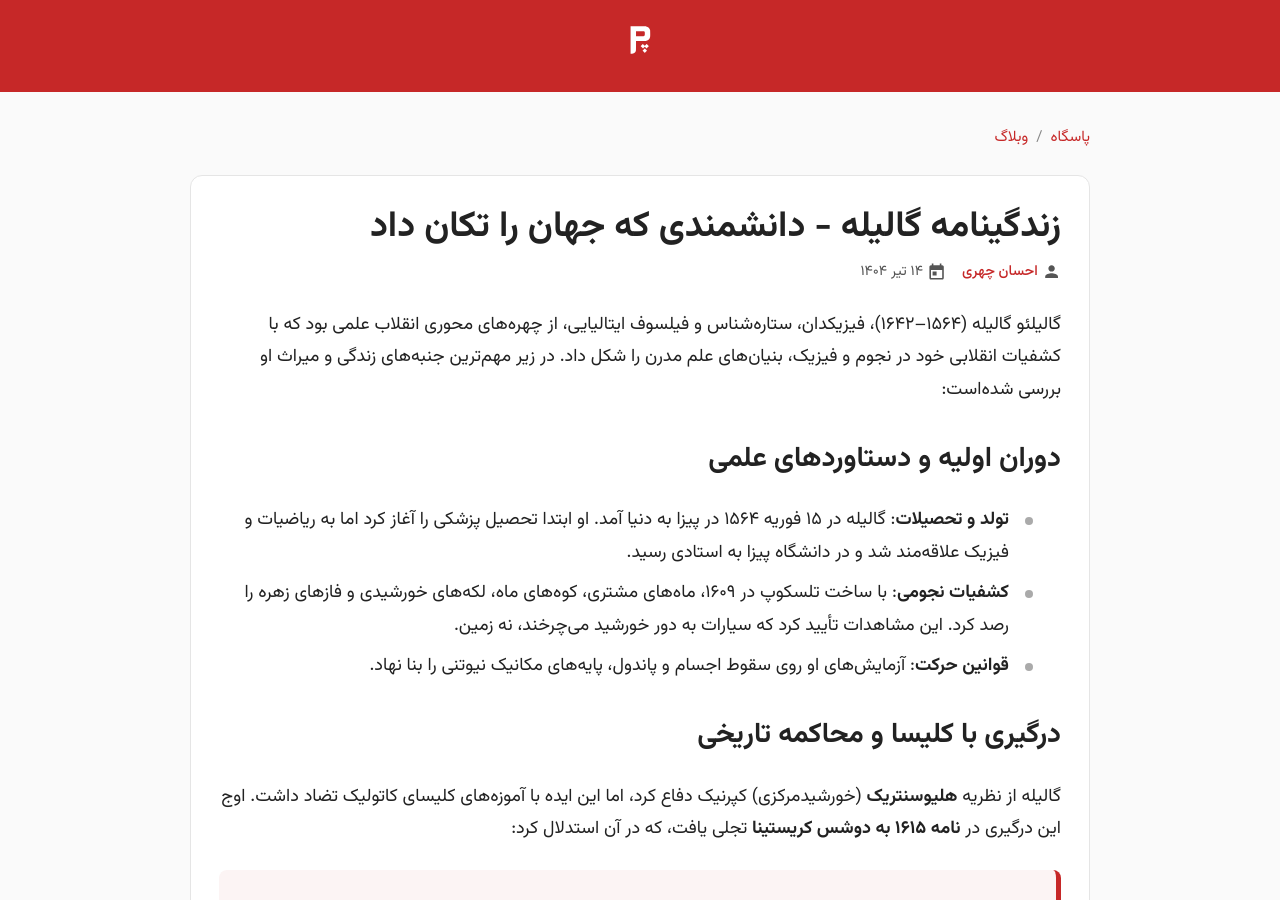
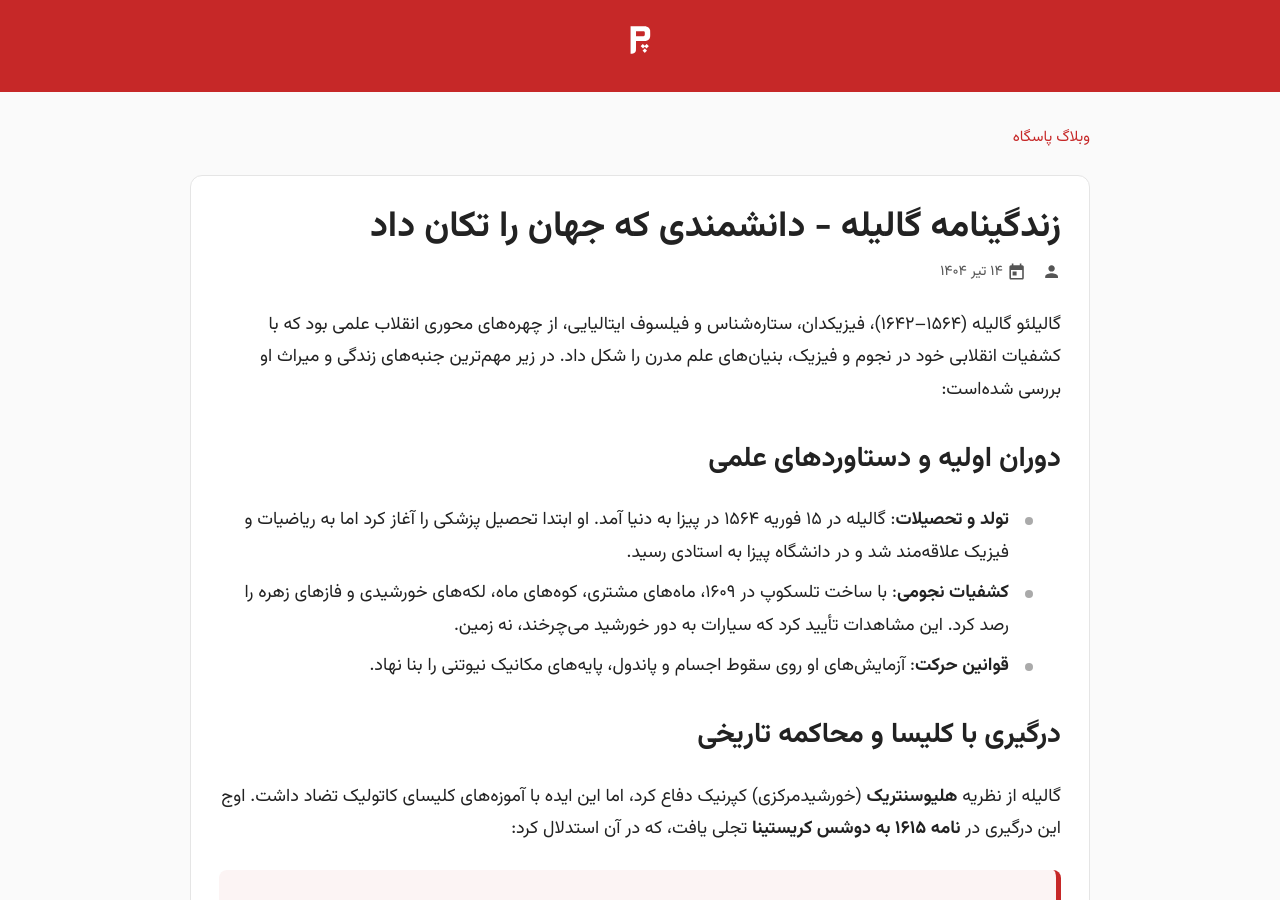
Before and after one commit to darkblog/darkblog.github.io, a Jekyll site: the page built from _posts/2025-7-5-68.md, in a window 1280 px wide and 900 px high. Built offline with Jekyll 4.4.1, drawn with Linux system fonts in a browser that asks for light colours.

Commit message:
Update post.html

```diff
--- a/_layouts/post.html
+++ b/_layouts/post.html
@@ -551,7 +551,7 @@
 <body>
 
 <header>
-  <a href="/" aria-label="وبلاگ پاسگاه">
+  <a href="https://www.pasgah.org/" aria-label="وبلاگ پاسگاه">
     <img src="https://www.pasgah.org/blog.svg" class="logo-svg" alt="وبلاگ پاسگاه" loading="lazy">
   </a>
 </header>
@@ -561,8 +561,7 @@
 
     <nav class="breadcrumb" aria-label="مسیر راهنما">
       <ol>
-        <li><a href="{{ '/' | relative_url }}">پاسگاه</a></li>
-        <li><a href="{{ '/blog' | relative_url }}">وبلاگ</a></li>
+        <li><a href="https://www.pasgah.org/">وبلاگ پاسگاه</a></li>
         {% if page.category and page.category_url %}
         <li><a href="{{ page.category_url | relative_url }}">{{ page.category }}</a></li>
         {% endif %}
@@ -577,7 +576,6 @@
           <svg viewBox="0 0 24 24" width="18" height="18">
             <path d="M12 12c2.21 0 4-1.79 4-4s-1.79-4-4-4-4 1.79-4 4 1.79 4 4 4zm0 2c-2.67 0-8 1.34-8 4v2h16v-2c0-2.66-5.33-4-8-4z"/>
           </svg>
-          <a href="https://t.me/s/pbstwi" rel="author">احسان چهری</a>
         </span>
         <span class="post-date" data-date="{{ page.date | date_to_xmlschema }}">
           <svg viewBox="0 0 24 24" width="18" height="18">
@@ -628,7 +626,7 @@
 </main>
 
 <footer>
-  <a href="/" aria-label="وبلاگ پاسگاه">
+  <a href="https://www.pasgah.org/" aria-label="وبلاگ پاسگاه">
     <img src="https://www.pasgah.org/blog.svg" class="footer-logo-svg" alt="وبلاگ پاسگاه" loading="lazy">
   </a>
 </footer>
```
